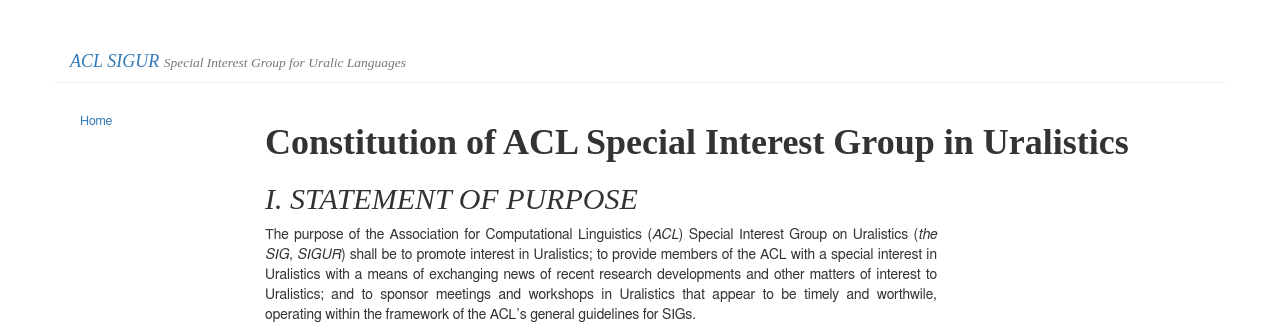
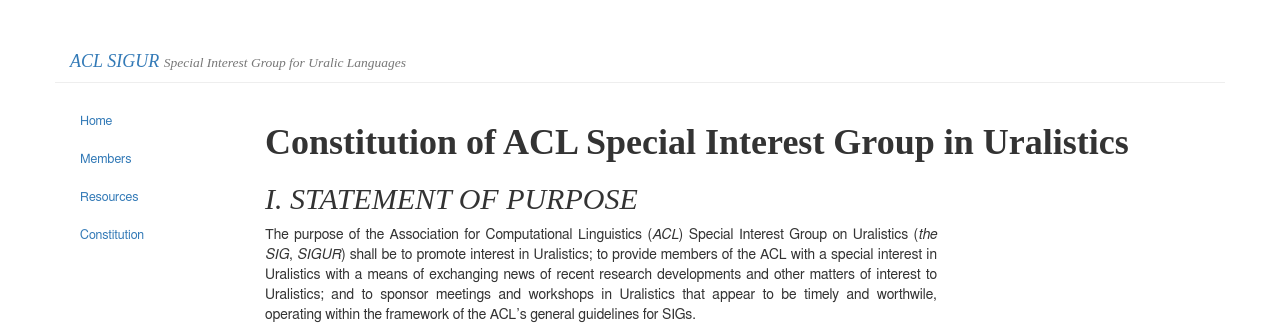
Before and after one commit to acl-sigur/acl-sigur.github.io, a Jekyll site: the page built from sigur-constitution.markdown, in a window 1280 px wide. Shown: the top 336 px of the page. Built offline with Jekyll 4.4.1, drawn with Linux system fonts in a browser that asks for light colours.

Commit message:
hack for while it doesn’t work

```diff
--- a/_includes/navigation.html
+++ b/_includes/navigation.html
@@ -1,5 +1,8 @@
 <ul class="nav nav-list">
     <li><a href="{{ site.baseurl }}/">Home</a></li>
+    <li><a href="{{ site.baseurl }}/members.html">Members</a></li>
+    <li><a href="{{ site.baseurl }}/matrix.html">Resources</a></li>
+    <li><a href="{{ site.baseurl }}/sigur-constitution.html">Constitution</a></li>
     {% for section in site.sections %}
         {% assign attr = section[0] %}
         {% assign label = section[1] %}
```
